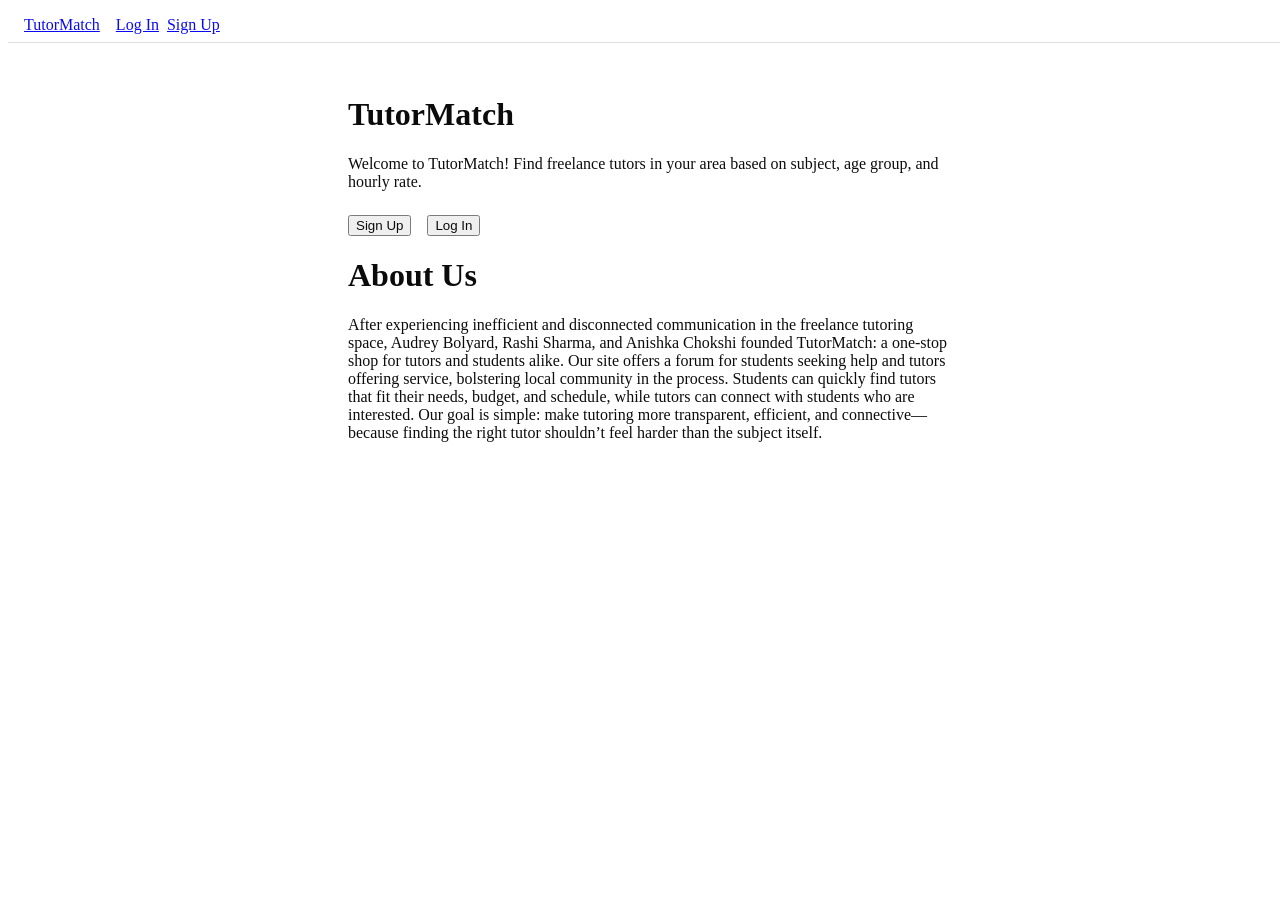
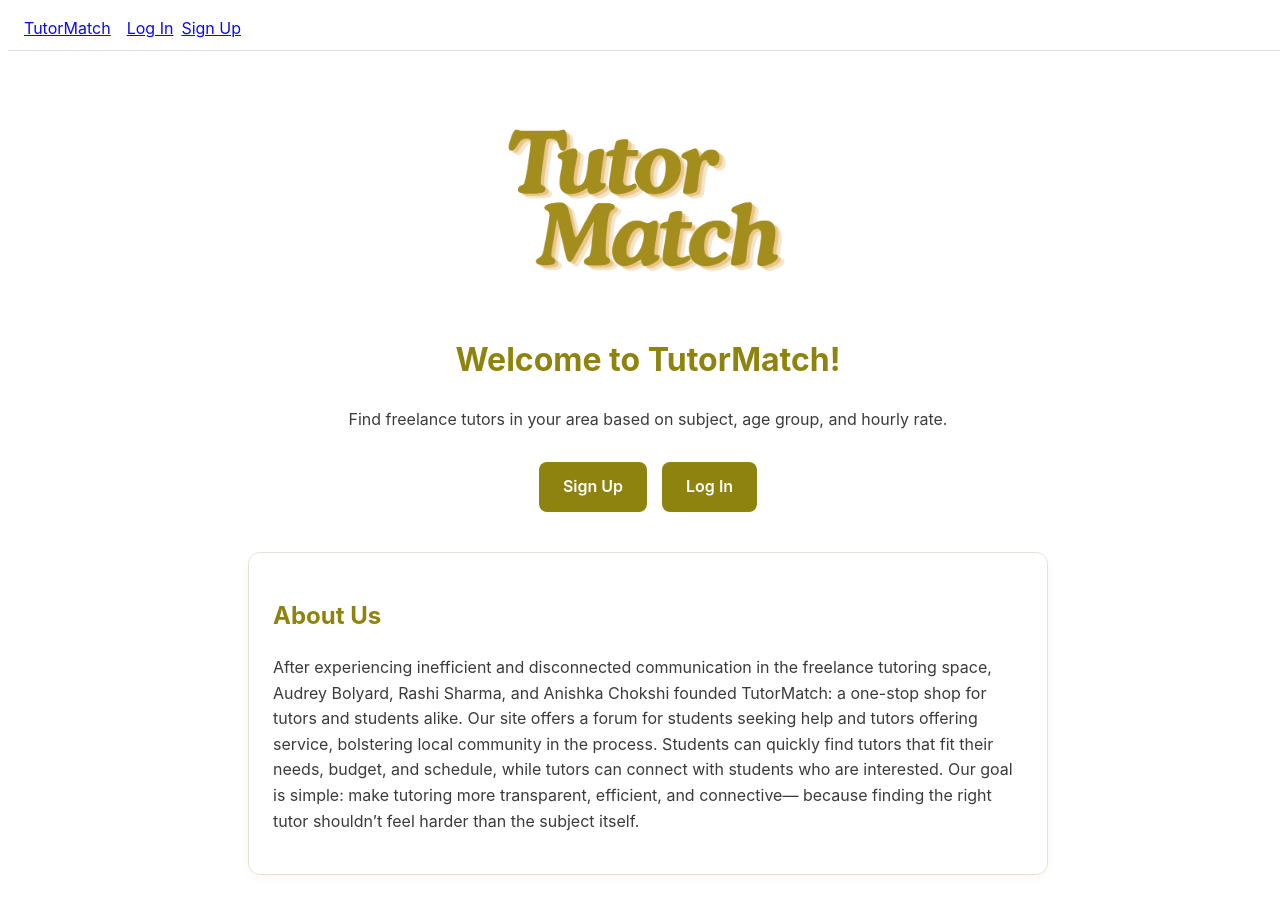
Before and after one commit to audreyeliza/teamkeystrokes, a React (Vite) app in the folder client/: page / in a window 1280 px wide. Shown: the top 914 px of the page. Before the commit the page ends 816 px from the top, so only its background shows below. Built offline with nearby package versions, Linux system fonts and the light colour scheme.

Commit message:
some frontend

```diff
--- a/client/src/components/ChatWindow.jsx
+++ b/client/src/components/ChatWindow.jsx
@@ -14,7 +14,7 @@ export default function ChatWindow({
   useEffect(() => {
     async function loadMessages() {
       try {
-        const data = await getMessages(matchId); // { messages: [...] }
+        const data = await getMessages(matchId);
         setMessages(data.messages || []);
       } catch (err) {
         console.error("Failed to load messages", err);
@@ -25,7 +25,7 @@ export default function ChatWindow({
 
   const handleSend = async (text) => {
     try {
-      await sendMessage(matchId, text); // { id }
+      await sendMessage(matchId, text);
       const data = await getMessages(matchId);
       setMessages(data.messages || []);
     } catch (err) {
@@ -34,18 +34,40 @@ export default function ChatWindow({
   };
 
   return (
-    <div>
-      <div style={{ marginBottom: "1rem" }}>
-        {messages.map((msg) => {
-          const isStudent = msg.sender_id === studentId;
-          const displayName = isStudent ? studentName : tutorName;
+    <div className="ui-card">
+      <h3
+        style={{
+          marginBottom: "20px",
+          borderBottom: "1px solid #eee",
+          paddingBottom: "10px",
+        }}
+      >
+        Chat with {studentName}
+      </h3>
 
-          return (
-            <div key={msg.id || msg._id}>
-              {displayName}: {msg.text}
-            </div>
-          );
-        })}
+      <div
+        style={{
+          marginBottom: "1.5rem",
+          maxHeight: "400px",
+          overflowY: "auto",
+        }}
+      >
+        {messages.length === 0 ? (
+          <p style={{ color: "#999" }}>No messages yet...</p>
+        ) : (
+          messages.map((msg) => {
+            const isStudent = msg.sender_id === studentId;
+            const displayName = isStudent ? studentName : tutorName;
+            return (
+              <div key={msg.id || msg._id} className="chat-bubble">
+                <small style={{ color: "#897e04", fontWeight: "bold" }}>
+                  {displayName}
+                </small>
+                <div style={{ marginTop: "4px" }}>{msg.text}</div>
+              </div>
+            );
+          })
+        )}
       </div>
 
       <MessageInput onSend={handleSend} />
--- a/client/src/index.css
+++ b/client/src/index.css
@@ -60,73 +60,157 @@
   align-items: center;
 }
 
-
-body{
-  width:100%;
-  height:100vh;
+body {
+  width: 100%;
+  height: 100vh;
 }
-.book{
+.book {
   top: 50%;
   transform: translateY(-150%);
-  position:relative;
-  margin:0 auto;
-  border:5px solid #897e04;
-  width:100px;
-  height:60px;
+  position: relative;
+  margin: 0 auto;
+  border: 5px solid #897e04;
+  width: 100px;
+  height: 60px;
   border-radius: 5px;
 }
-.book__page{
-  position:absolute;
-  left:50%;
-  top:-5px;
-  margin:0 auto;
+.book__page {
+  position: absolute;
+  left: 50%;
+  top: -5px;
+  margin: 0 auto;
   border-radius: 5px;
-  border-top:5px solid #897e04;
-  border-bottom:5px solid #897e04;
-  border-right:5px solid #897e04;
+  border-top: 5px solid #897e04;
+  border-bottom: 5px solid #897e04;
+  border-right: 5px solid #897e04;
   background: solid #897e04;
-  width:50px;
-  height:60px;
-  transform-origin:0% 50%;
-  animation:flip 1.2s infinite linear;
-  animation-fill-mode:forwards;
+  width: 50px;
+  height: 60px;
+  transform-origin: 0% 50%;
+  animation: flip 1.2s infinite linear;
+  animation-fill-mode: forwards;
 }
 
 @keyframes flip {
-  0%{
-      transform: perspective( 600px )
-      rotateY( -0deg );
+  0% {
+    transform: perspective(600px) rotateY(-0deg);
   }
 
-  20%{
-    background:darken(#d1c651,10%);
+  20% {
+    background: darken(#d1c651, 10%);
   }
 
-  29.9%{
-      background:darken(#d7d092,10%);
+  29.9% {
+    background: darken(#d7d092, 10%);
   }
-  30%{
-      transform: perspective( 200px )
-      rotateY( -90deg );
-      background:#dad16e;
+  30% {
+    transform: perspective(200px) rotateY(-90deg);
+    background: #dad16e;
   }
 
-  54.999%{
-    opacity:1;
+  54.999% {
+    opacity: 1;
   }
-  55%{
-    opacity:1;
+  55% {
+    opacity: 1;
   }
 
-  60%{
-    transform: perspective( 200px )
-    rotateY( -180deg );
-    background:#897e04;
+  60% {
+    transform: perspective(200px) rotateY(-180deg);
+    background: #897e04;
   }
 
-  100%{
-    transform: perspective( 200px )
-    rotateY( -180deg );
-    background:#897e04;
+  100% {
+    transform: perspective(200px) rotateY(-180deg);
+    background: #897e04;
   }
 }
+
+/* index.css additions */
+
+:root {
+  --brand-gold: #897e04;
+  --light-bg: #fdfdfb;
+  --border-color: #e2e2d5;
+}
+
+body {
+  font-family:
+    "Inter",
+    -apple-system,
+    BlinkMacSystemFont,
+    "Segoe UI",
+    Roboto,
+    sans-serif;
+  color: #333;
+  line-height: 1.6;
+}
+
+/* NAVBAR UPGRADE */
+.navbar-container {
+  height: 90px; /* Larger */
+  display: flex;
+  align-items: center;
+  justify-content: space-between;
+  padding: 0 10%;
+  background: white;
+  border-bottom: 3px solid var(--brand-gold); /* Matching your logo */
+  box-shadow: 0 2px 15px rgba(0, 0, 0, 0.05);
+}
+
+/* CONTENT BOXES / CARDS */
+.ui-card {
+  background: white;
+  border: 1px solid var(--border-color);
+  border-radius: 12px;
+  padding: 24px;
+  margin-bottom: 20px;
+  box-shadow: 0 4px 12px rgba(137, 126, 4, 0.05); /* Very subtle gold shadow */
+}
+
+/* CENTERED LANDING PAGE */
+.landing-center {
+  max-width: 800px;
+  margin: 0 auto;
+  padding: 60px 20px;
+  text-align: center;
+}
+
+.landing-center h1,
+.landing-center h2 {
+  color: var(--brand-gold);
+}
+
+/* CHAT BUBBLES */
+.chat-bubble {
+  padding: 12px 16px;
+  background: #f9f9f7;
+  border-radius: 8px;
+  border-left: 4px solid var(--brand-gold);
+  margin-bottom: 8px;
+}
+
+/* index.css */
+.nav-btn {
+  background-color: #897e04; /* Your brand gold */
+  color: white !important; /* Ensure text is white */
+  padding: 12px 24px;
+  border-radius: 8px;
+  text-decoration: none;
+  font-size: 1rem;
+  font-weight: 600;
+  display: inline-block;
+  border: none;
+  cursor: pointer;
+  transition: all 0.2s ease;
+}
+
+.nav-btn:hover {
+  background-color: #6d6403; /* Slightly darker on hover */
+  transform: translateY(-1px);
+  box-shadow: 0 4px 12px rgba(137, 126, 4, 0.2);
+}
+
+.nav-btn:active {
+  transform: translateY(0);
+}
--- a/client/src/routes/LandingPage.jsx
+++ b/client/src/routes/LandingPage.jsx
@@ -3,32 +3,47 @@ import { Link } from "react-router-dom";
 
 export default function LandingPage() {
   return (
-    <div style={{ padding: "2rem", maxWidth: 600, margin: "0 auto" }}>
-      <h1>TutorMatch</h1>
+    <div className="landing-center">
+      <img
+        src="/logo.png"
+        width="300"
+        alt="TutorMatch Logo"
+        style={{ marginBottom: "20px" }}
+      />
+      <h1> Welcome to TutorMatch! </h1>
       <p>
-        Welcome to TutorMatch!
-        Find freelance tutors in your area based on subject, age group, and hourly rate.
+        Find freelance tutors in your area based on subject, age group, and
+        hourly rate.
       </p>
-      <div style={{ marginTop: "1.5rem", display: "flex", gap: "1rem" }}>
-        <Link to="/register">
-          <button>Sign Up</button>
+
+      <div style={{ margin: "30px 0" }}>
+        {/* These are now Links that go to your routes */}
+        <Link to="/register" className="nav-btn">
+          Sign Up
         </Link>
-        <Link to="/login">
-          <button>Log In</button>
+        <Link to="/login" className="nav-btn" style={{ marginLeft: "15px" }}>
+          Log In
         </Link>
       </div>
-      <h1>About Us</h1>
-      <p>
-        After experiencing inefficient and disconnected communication in the freelance tutoring space,
-        Audrey Bolyard, Rashi Sharma, and Anishka Chokshi founded TutorMatch: a one-stop shop for tutors and students alike.
 
-        Our site offers a forum for students seeking help and tutors offering service, bolstering local community in the process.
-        Students can quickly find tutors that fit their needs, budget, and schedule, while tutors can connect with students who are interested.
-
-        Our goal is simple: make tutoring more transparent, efficient, and connective—
-        because finding the right tutor shouldn’t feel harder than the subject itself.
-      </p>
-
+      <section
+        className="ui-card"
+        style={{ marginTop: "40px", textAlign: "left" }}
+      >
+        <h2>About Us</h2>
+        <p>
+          After experiencing inefficient and disconnected communication in the
+          freelance tutoring space, Audrey Bolyard, Rashi Sharma, and Anishka
+          Chokshi founded TutorMatch: a one-stop shop for tutors and students
+          alike. Our site offers a forum for students seeking help and tutors
+          offering service, bolstering local community in the process. Students
+          can quickly find tutors that fit their needs, budget, and schedule,
+          while tutors can connect with students who are interested. Our goal is
+          simple: make tutoring more transparent, efficient, and connective—
+          because finding the right tutor shouldn’t feel harder than the subject
+          itself.
+        </p>
+      </section>
     </div>
   );
 }
```
Also changed, not shown: 1 other file (tests, documents, lock files or other folders).
